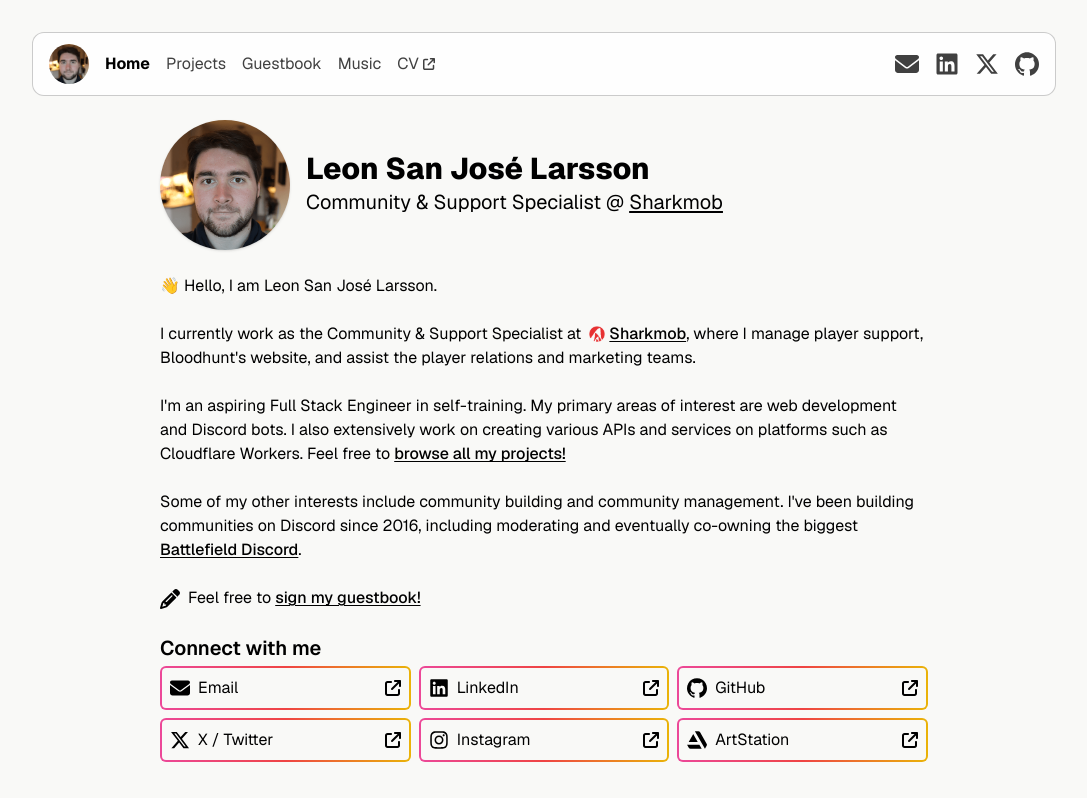
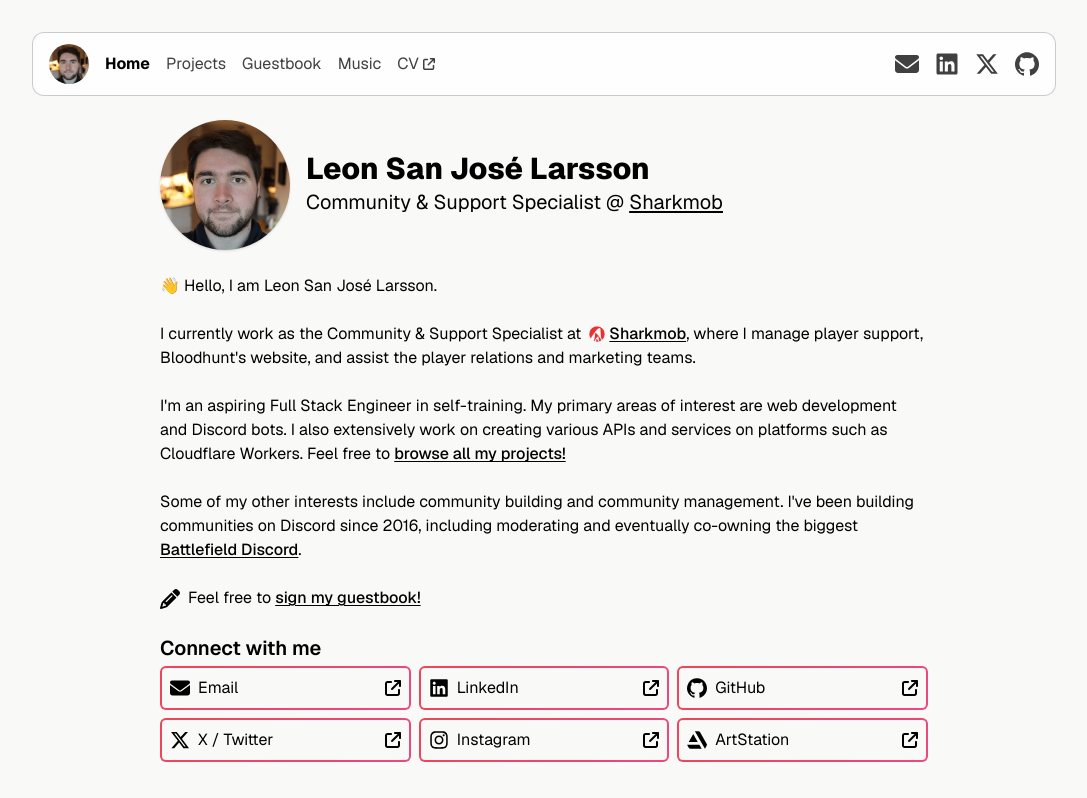
Before and after one commit to leonlarsson/leon-home, a Next.js app: page / in a window 1280 px wide. Shown: the top 798 px of the page, without its empty margins (96-1183 px from the left). Built offline with nearby package versions, Linux system fonts and the light colour scheme.

Commit message:
refactor GradientBorder
It now animates.

```diff
--- a/app/(main)/components/GradientBorder.tsx
+++ b/app/(main)/components/GradientBorder.tsx
@@ -1,27 +1,44 @@
 export default ({
-  rounded = "rounded",
-  padding = "p-px",
-  extraClasses = "",
+  rounded = "4px",
+  padding = "1px",
+  styles = {},
   hoverable = false,
-  from,
-  via,
-  to,
-  hoverFrom,
-  hoverVia,
-  hoverTo,
+  from = "#ec4899",
+  via = "#ef4444",
+  to = "#eab308",
+  hoverFrom = "#eab308",
+  hoverVia = "#16a34a",
+  hoverTo = "#2563eb",
+  duration = "10s",
+  hoverDuration = "2s",
   children,
 }: Props) => {
   return (
     <div
-      className={`select-none hover:drop-shadow-md ${rounded} bg-gradient-to-r ${
-        from ?? "from-pink-500"
-      } ${via ?? "via-red-500"} ${to ?? "to-yellow-500"} ${padding} ${
-        hoverable
-          ? `${hoverFrom ?? "hover:from-yellow-500"} ${
-              hoverVia ?? "hover:via-green-600"
-            } ${hoverTo ?? "hover:to-blue-600"}`
-          : ""
-      } ${extraClasses}`}
+      style={
+        {
+          "--gradient-degree": "-45deg",
+          "--gradient-anim-duration": duration ?? "10s",
+          "--gradient-hover-anim-duration": hoverable
+            ? hoverDuration
+            : duration,
+
+          // Default colors
+          "--gradient-from": from,
+          "--gradient-via": via,
+          "--gradient-to": to,
+
+          // Hover colors
+          "--gradient-hover-from": hoverable ? hoverFrom : from,
+          "--gradient-hover-via": hoverable ? hoverVia : via,
+          "--gradient-hover-to": hoverable ? hoverTo : to,
+
+          borderRadius: rounded,
+          padding: padding,
+          ...styles,
+        } as React.CSSProperties
+      }
+      className={`gradient-border select-none hover:drop-shadow-md`}
     >
       {children}
     </div>
@@ -29,29 +46,33 @@ export default ({
 };
 
 type Props = {
-  /** Tailwind rounded class. To achieve peak roundness, set this to (padding px + rounding px of inner element). Defaults to "rounded (4px)".
+  /** To achieve peak roundness, set this to (padding px + rounding px of inner element). Defaults to "4px".
    *
    * https://twitter.com/aleksliving/status/1687889580555407361
    */
   rounded?: string;
-  /** Tailwind padding class. Defaults to "p-px (1px)". */
+  /** Defaults to "1px". */
   padding?: string;
-  /** Extra classes to add to the div. */
-  extraClasses?: string;
+  /** Extra styles to add to the div. */
+  styles?: React.CSSProperties;
   /** Whether the div should have a hover effect. Defaults to false. */
   hoverable?: boolean;
-  /** Override the gradient "from" class. The entire name. */
+  /** Override the gradient "from" color. */
   from?: string;
-  /** Override the gradient "via" class. The entire name. */
+  /** Override the gradient "via" color. */
   via?: string;
-  /** Override the gradient "to" class. The entire name. */
+  /** Override the gradient "to" color. */
   to?: string;
-  /** Override the gradient "hover:from" class. The entire name, including "hover:". */
+  /** Override the gradient "from" color on hover. */
   hoverFrom?: string;
-  /** Override the gradient "hover:via" class. The entire name, including "hover:". */
+  /** Override the gradient "via" color on hover. */
   hoverVia?: string;
-  /** Override the gradient "hover:to" class. The entire name, including "hover:". */
+  /** Override the gradient "to" color on hover. */
   hoverTo?: string;
+  /** Animation duration. Defaults to 10s */
+  duration?: string;
+  /** Hover animation duration. Defaults to 2s */
+  hoverDuration?: string;
   /** The children of the div. */
   children: React.ReactNode;
 };
--- a/app/(main)/components/Header.tsx
+++ b/app/(main)/components/Header.tsx
@@ -7,8 +7,6 @@ export default () => {
     <div className="select-none min-[510px]:pt-8">
       {/* TOP HEADER */}
       <header className="relative z-50 mb-6 hidden px-6 min-[510px]:block">
-        {/* <GradientBorder rounded="rounded-[13px]" extraClasses="max-w-5xl mx-auto">
-          <div className="flex h-16 items-center justify-between rounded-xl bg-white/80 dark:bg-[#1e1e1e]/70"> */}
         <div className="mx-auto flex h-16 w-full max-w-5xl justify-between rounded-xl border-[1px] border-black/20 bg-white/80 px-2 dark:border-kinda-white/10 dark:bg-[#1e1e1e]/30">
           <div className="flex items-center *:px-2">
             <HeaderLink
@@ -67,8 +65,6 @@ export default () => {
             />
           </div>
         </div>
-        {/* </div>
-        </GradientBorder> */}
       </header>
 
       {/* BOTTOM OVERLAY HEADER */}
--- a/app/(main)/guestbook/page.tsx
+++ b/app/(main)/guestbook/page.tsx
@@ -87,7 +87,7 @@ const MainSection = async ({ searchParams }: Props) => {
         )}
       </div>
 
-      <GradientBorder extraClasses="my-2">
+      <GradientBorder styles={{ marginTop: 8, marginBottom: 8 }}>
         <div className="p-px" />
       </GradientBorder>
 
--- a/app/(main)/main-style.css
+++ b/app/(main)/main-style.css
@@ -17,3 +17,36 @@
 .text-input-base {
   @apply rounded bg-white p-2 shadow outline-none dark:bg-kinda-black;
 }
+
+.gradient-border {
+  background-image: linear-gradient(
+    var(--gradient-degree),
+    var(--gradient-from),
+    var(--gradient-via),
+    var(--gradient-to)
+  );
+  background-size: 400% 400%;
+  animation: gradient var(--gradient-anim-duration) ease infinite;
+}
+
+.gradient-border:hover {
+  background-image: linear-gradient(
+    var(--gradient-degree),
+    var(--gradient-hover-from),
+    var(--gradient-hover-via),
+    var(--gradient-hover-to)
+  );
+  animation-duration: var(--gradient-hover-anim-duration);
+}
+
+@keyframes gradient {
+  0% {
+    background-position: 0% 50%;
+  }
+  50% {
+    background-position: 100% 50%;
+  }
+  100% {
+    background-position: 0% 50%;
+  }
+}
--- a/app/(main)/page.tsx
+++ b/app/(main)/page.tsx
@@ -11,7 +11,6 @@ export default () => {
   return (
     <div className="mx-auto max-w-3xl pb-10 text-start">
       <div className="mb-6 flex items-center gap-4">
-        {/* <GradientBorder rounded="rounded-full" padding="p-1">IMAGE</GradientBorder> */}
         <Image
           className="h-full select-none rounded-[100px] shadow transition-all hover:rounded-l-[10px] hover:shadow-lg active:translate-x-1 max-md:w-[50px]"
           src="/assets/images/avatar.png"
@@ -167,12 +166,7 @@ export default () => {
                 icon: <Icons.artstation className="me-2 inline size-5" />,
               },
             ].map(({ title, url, icon }) => (
-              <GradientBorder
-                key={title}
-                rounded="rounded-[6px]"
-                padding="p-[2px]"
-                hoverable
-              >
+              <GradientBorder key={title} rounded="6px" padding="2px" hoverable>
                 <Link
                   href={url}
                   target="_blank"
@@ -199,12 +193,7 @@ export default () => {
               { title: "Open English CV", url: "/en/cv" },
               { title: "Öppna svenskt CV", url: "/sv/cv" },
             ].map(({ title, url }) => (
-              <GradientBorder
-                key={title}
-                rounded="rounded-[6px]"
-                padding="p-[2px]"
-                hoverable
-              >
+              <GradientBorder key={title} rounded="6px" padding="2px" hoverable>
                 <Link
                   href={url}
                   target="_blank"
--- a/app/(main)/projects/[slug]/page.tsx
+++ b/app/(main)/projects/[slug]/page.tsx
@@ -183,7 +183,7 @@ export default ({ params }: { params: { slug: string } }) => {
           {/* Preview */}
           {/* Only render preview if project.link exists */}
           {!project.hidePreview && project.link && (
-            <GradientBorder extraClasses="mt-5" hoverable>
+            <GradientBorder styles={{ marginTop: 20 }}>
               <details className="rounded">
                 <summary className="cursor-pointer p-2 text-center text-lg font-semibold text-white">
                   Preview {project.slug === "leon-home" && "(Inception style)"}
@@ -200,11 +200,12 @@ export default ({ params }: { params: { slug: string } }) => {
           {/* Only render images if they exist (duh) */}
           {project.images && (
             <GradientBorder
-              extraClasses="mt-5"
-              from="from-pink-400"
-              via="via-orange-700"
-              to="to-yellow-600"
-              hoverable
+              styles={{
+                marginTop: 20,
+              }}
+              from="#f472b6"
+              via="#c2410c"
+              to="#ca8a04"
             >
               <details className="rounded">
                 <summary className="cursor-pointer p-2 text-center text-lg font-semibold text-white">
--- a/app/(main)/projects/components/ProjectsGrid.tsx
+++ b/app/(main)/projects/components/ProjectsGrid.tsx
@@ -27,7 +27,7 @@ export const Project = ({
   displayTags?: boolean;
 }) => {
   return (
-    <GradientBorder rounded="rounded-[6px]" padding="p-[2px]" hoverable>
+    <GradientBorder rounded="6px" padding="2px" hoverable>
       <div className="flex h-full rounded bg-white text-start transition-colors dark:bg-kinda-black">
         <Link
           href={`/projects/${project.slug}`}
--- a/app/(main)/projects/components/Search.tsx
+++ b/app/(main)/projects/components/Search.tsx
@@ -18,7 +18,7 @@ export default () => {
   }, [searchParams.get("search")]);
 
   return (
-    <GradientBorder rounded="rounded-[5px]" padding="p-px">
+    <GradientBorder rounded="5px" padding="1px">
       <input
         type="search"
         maxLength={20}
```
